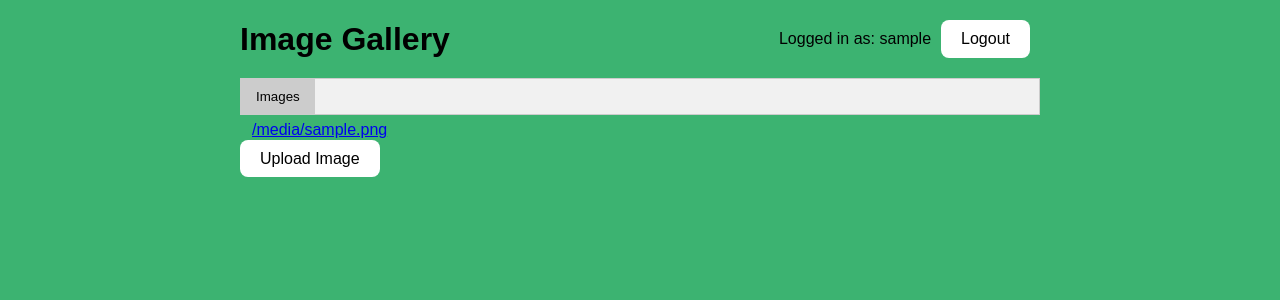
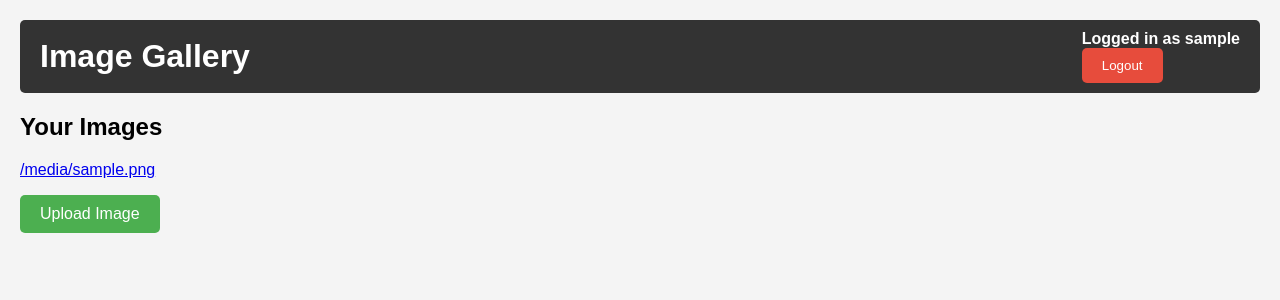
Before and after one commit to uwaiseibna2/PrivateImageRepositoryApp-GoogleCloudCI-CD, a Flask app: template templates/home.html in a window 1280 px wide. Shown: the top 300 px of the page. Run offline with Flask 3, Linux system fonts and the light colour scheme; the template is opened without the code that fills it: most values are stand-ins (such as "Sample title", 1, 10 or a date in 2020); parts of the project's set-up code (start-up, migrations or seed data) failed here and were passed over.

Commit message:
css-html-update

```diff
--- a/templates/home.html
+++ b/templates/home.html
@@ -1,129 +1,91 @@
 <!DOCTYPE html>
-<html>
+<html lang="en">
 <head>
+    <meta charset="UTF-8">
     <title>Image Gallery</title>
     <style>
-        /* Basic CSS for layout */
         body {
             font-family: Arial, sans-serif;
-            background-color: mediumseagreen;
-            margin: 20px;
+            background-color: #f4f4f4;
+            margin: 0;
+            padding: 20px;
         }
-        .container {
-            max-width: 800px;
-            margin: auto;
-        }
+
         header {
             display: flex;
             justify-content: space-between;
             align-items: center;
+            background-color: #333;
+            color: white;
+            padding: 10px 20px;
+            border-radius: 5px;
             margin-bottom: 20px;
         }
-        h1 {
+
+        header h1 {
             margin: 0;
         }
+
         .user-info {
-            display: flex;
-            align-items: center;
+            font-weight: bold;
         }
-        .user-info span {
-            margin-right: 10px;
-        }
-        ul {
-            list-style-type: none;
-            margin: 0;
+
+        .image-list {
+            list-style: none;
             padding: 0;
         }
-        li {
-            margin-bottom: 5px;
-        }
-        /* Styling for tabs */
-        .tab {
-            overflow: hidden;
-            border: 1px solid #ccc;
-            background-color: #f1f1f1;
-        }
-        .tab button {
-            background-color: inherit;
-            float: left;
-            border: none;
-            outline: none;
-            cursor: pointer;
-            padding: 10px 15px;
-            transition: 0.3s;
-        }
-        .tab button:hover {
-            background-color: #ddd;
-        }
-        .tab button.active {
-            background-color: #ccc;
-        }
-        .tabcontent {
-            display: none;
-            padding: 6px 12px;
-            border-top: none;
-        }.button {
-            background-color: white;
-            border-radius: 8px;
-            padding: 10px 20px;
-            text-decoration: none;
-            color: black;
-            border: none;
-            cursor: pointer;
-            margin-right: 10px; /* Add some spacing between buttons */
+
+        .image-list li {
+            margin-bottom: 10px;
         }
 
-        .button:hover {
-            background-color: lightgrey;
+        .upload-btn {
+            display: inline-block;
+            padding: 10px 20px;
+            background-color: #4CAF50;
+            color: white;
+            text-decoration: none;
+            border-radius: 5px;
+            transition: background-color 0.3s ease;
+        }
+
+        .upload-btn:hover {
+            background-color: #45a049;
+        }.logout-btn {
+    display: inline-block;
+    padding: 10px 20px;
+    background-color: #e74c3c;
+    color: white;
+    text-decoration: none;
+    border: none;
+    border-radius: 5px;
+    transition: background-color 0.3s ease;
+    cursor: pointer;
+}
+
+.logout-btn:hover {
+    background-color: #c0392b;
 }
 </style>
 </head>
 <body>
-    <div class="container">
 <header>
 <h1>Image Gallery</h1>
 <div class="user-info">
-                <span>Logged in as: {{ username }}</span>
-                <a href="/logout" class="button">Logout</a>
+    Logged in as {{ username }}
+    <form action="/logout" method="post">
+        <button type="submit" class="logout-btn">Logout</button>
+    </form>
 </div>
 </header>
-        <div class="tab">
-            <button class="tablinks" onclick="openTab(event, 'Images')" id="defaultOpen">Images</button>
-            <!-- Add more tabs if needed -->
-        </div>
 
-        <!-- Tab content -->
-        <div id="Images" class="tabcontent" style="display: block;">
-            <ul>
+<h2>Your Images</h2>
+<ul class="image-list">
 {% for filename in image_files %}
     <li><a href="{{ url_for('image', filename=filename) }}">{{ filename }}</a></li>
 {% endfor %}
 </ul>
-        </div>
 
-
-        <a href="{{ url_for('upload') }}" class="button">Upload Image</a>
-
-        <!-- Add more tab content divs if needed -->
-
-        <!-- JavaScript to handle tabs -->
-        <script>
-            function openTab(evt, tabName) {
-                var i, tabcontent, tablinks;
-                tabcontent = document.getElementsByClassName("tabcontent");
-                for (i = 0; i < tabcontent.length; i++) {
-                    tabcontent[i].style.display = "none";
-                }
-                tablinks = document.getElementsByClassName("tablinks");
-                for (i = 0; i < tablinks.length; i++) {
-                    tablinks[i].className = tablinks[i].className.replace(" active", "");
-                }
-                document.getElementById(tabName).style.display = "block";
-                evt.currentTarget.className += " active";
-            }
-            // Open the default tab on page load
-            document.getElementById("defaultOpen").click();
-        </script>
-    </div>
+<a href="{{ url_for('upload') }}" class="upload-btn">Upload Image</a>
 </body>
 </html>
```
Also changed, not shown: templates/image.html (+27 -2 lines), templates/login.html (+17 -1 lines), templates/register.html (+17 -1 lines), templates/upload.html (+26 -1 lines). Lines whose indentation alone changed are shown as unchanged.
